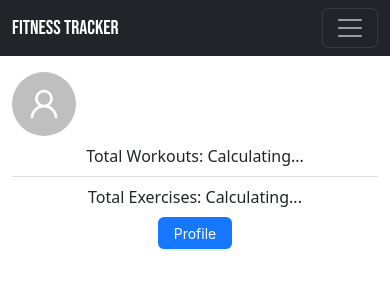
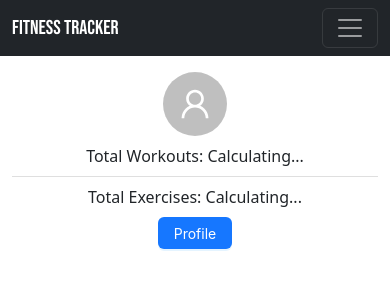
Before and after one commit to solcana/fitness-tracker, a React (Create React App) app in the folder client/: page /profile-picture in a window 390 px wide. Shown: the top 300 px of the page. Built offline with nearby package versions, Linux system fonts and the light colour scheme; no server answers.

Commit message:
centered profile picture and username using flexbox for mobile

```diff
--- a/client/src/components/ProfilePicChanger.js
+++ b/client/src/components/ProfilePicChanger.js
@@ -56,9 +56,9 @@ class ProfilePicChanger extends Component {
 
 	render() {
 		return (
-			<Container className="my-3">
-				<Row className="justify-content-md-center">
-					<Col md="auto">
+			<Container className="my-3 d-flex flex-column">
+				<Row className="d-flex justify-content-center align-items-center">
+					<Col md="auto" className="d-flex justify-content-center">
 						<Avatar
 							size={64}
 							icon={<UserOutlined />}
@@ -67,8 +67,8 @@ class ProfilePicChanger extends Component {
 					</Col>
 				</Row>
 				{this.props.isLoggedIn && (
-					<Row className="justify-content-md-center">
-						<Col md="auto">
+					<Row className="d-flex justify-content-md-center">
+						<Col md="auto" className="d-flex justify-content-center">
 							<h3>{this.props.username}</h3>
 						</Col>
 					</Row>
```
